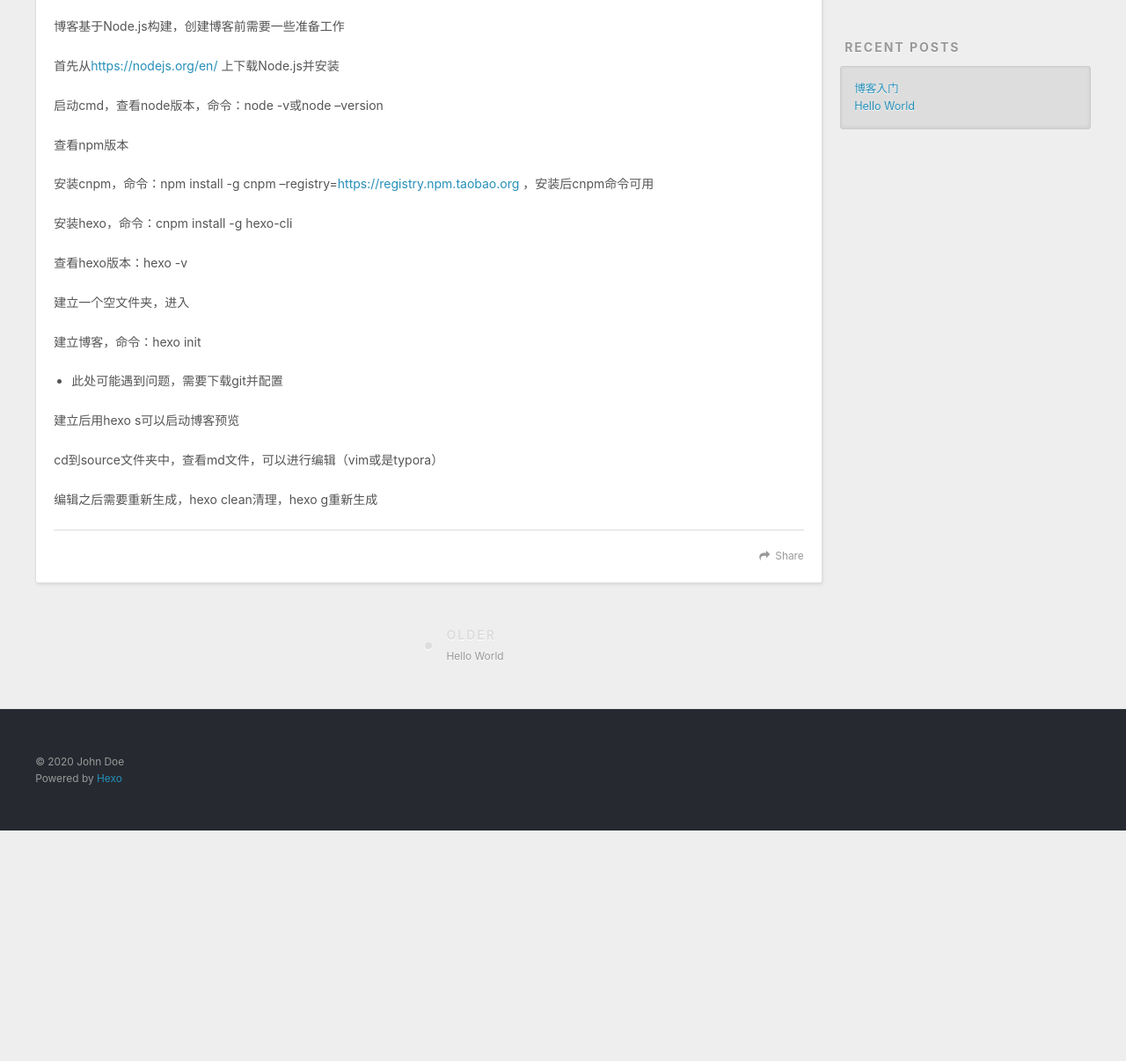
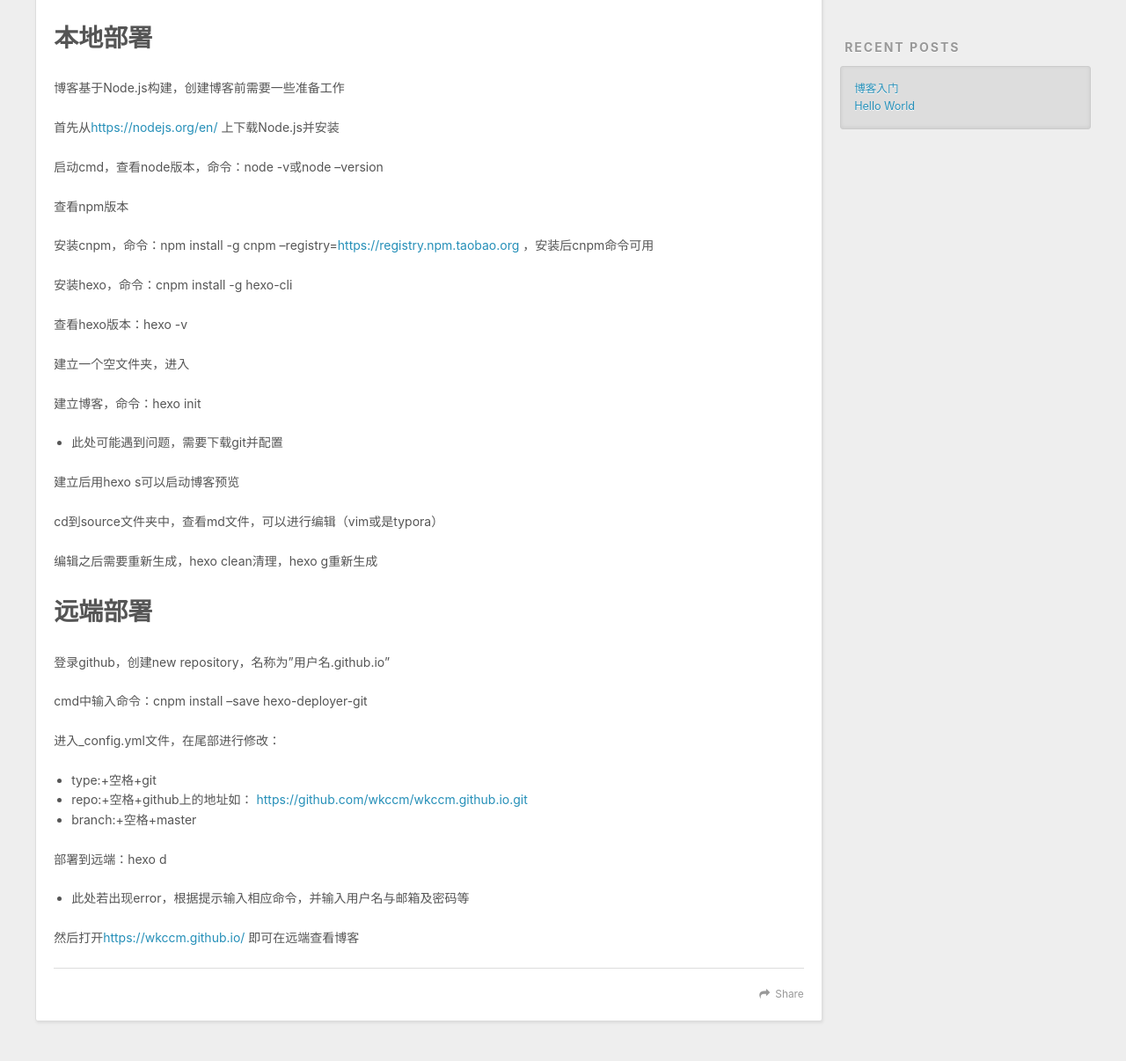
Before and after one commit to wkccm/wkccm.github.io, a plain HTML site: page 2020/07/18/博客入门/index.html in a window 1280 px wide. Shown: the part 434-1640 px from the top of the page at 88% size. Before the commit the page ends 1378 px from the top, so only its background shows below. Drawn offline with nearby package versions, Linux system fonts and the light colour scheme.

Commit message:
Site updated: 2020-07-18 15:01:18

```diff
--- a/2020/07/18/博客入门/index.html
+++ b/2020/07/18/博客入门/index.html
@@ -7,15 +7,15 @@
 
   <title>博客入门 | Hexo</title>
   <meta name="viewport" content="width=device-width, initial-scale=1, maximum-scale=1">
-  <meta name="description" content="博客基于Node.js构建，创建博客前需要一些准备工作 首先从https:&#x2F;&#x2F;nodejs.org&#x2F;en&#x2F; 上下载Node.js并安装 启动cmd，查看node版本，命令：node -v或node –version 查看npm版本 安装cnpm，命令：npm install -g cnpm –registry&#x3D;https:&#x2F;&#x2F;registry.npm.taobao.org ，安装后cnpm命令可用">
+  <meta name="description" content="本地部署博客基于Node.js构建，创建博客前需要一些准备工作 首先从https:&#x2F;&#x2F;nodejs.org&#x2F;en&#x2F; 上下载Node.js并安装 启动cmd，查看node版本，命令：node -v或node –version 查看npm版本 安装cnpm，命令：npm install -g cnpm –registry&#x3D;https:&#x2F;&#x2F;registry.npm.taobao.org ，安装后cnpm">
 <meta property="og:type" content="article">
 <meta property="og:title" content="博客入门">
 <meta property="og:url" content="http://yoursite.com/2020/07/18/%E5%8D%9A%E5%AE%A2%E5%85%A5%E9%97%A8/index.html">
 <meta property="og:site_name" content="Hexo">
-<meta property="og:description" content="博客基于Node.js构建，创建博客前需要一些准备工作 首先从https:&#x2F;&#x2F;nodejs.org&#x2F;en&#x2F; 上下载Node.js并安装 启动cmd，查看node版本，命令：node -v或node –version 查看npm版本 安装cnpm，命令：npm install -g cnpm –registry&#x3D;https:&#x2F;&#x2F;registry.npm.taobao.org ，安装后cnpm命令可用">
+<meta property="og:description" content="本地部署博客基于Node.js构建，创建博客前需要一些准备工作 首先从https:&#x2F;&#x2F;nodejs.org&#x2F;en&#x2F; 上下载Node.js并安装 启动cmd，查看node版本，命令：node -v或node –version 查看npm版本 安装cnpm，命令：npm install -g cnpm –registry&#x3D;https:&#x2F;&#x2F;registry.npm.taobao.org ，安装后cnpm">
 <meta property="og:locale" content="en_US">
 <meta property="article:published_time" content="2020-07-18T05:15:30.844Z">
-<meta property="article:modified_time" content="2020-07-18T06:39:28.087Z">
+<meta property="article:modified_time" content="2020-07-18T06:54:56.408Z">
 <meta property="article:author" content="John Doe">
 <meta name="twitter:card" content="summary">
 
@@ -88,7 +88,7 @@
 
     <div class="article-entry" itemprop="articleBody">
 
-        <p>博客基于Node.js构建，创建博客前需要一些准备工作</p>
+        <h1 id="本地部署"><a href="#本地部署" class="headerlink" title="本地部署"></a>本地部署</h1><p>博客基于Node.js构建，创建博客前需要一些准备工作</p>
 <p>首先从<a href="https://nodejs.org/en/" target="_blank" rel="noopener">https://nodejs.org/en/</a> 上下载Node.js并安装</p>
 <p>启动cmd，查看node版本，命令：node -v或node –version</p>
 <p>查看npm版本</p>
@@ -103,6 +103,19 @@
 <p>建立后用hexo s可以启动博客预览</p>
 <p>cd到source文件夹中，查看md文件，可以进行编辑（vim或是typora）</p>
 <p>编辑之后需要重新生成，hexo clean清理，hexo g重新生成</p>
+<h1 id="远端部署"><a href="#远端部署" class="headerlink" title="远端部署"></a>远端部署</h1><p>登录github，创建new repository，名称为”用户名.github.io”</p>
+<p>cmd中输入命令：cnpm install –save hexo-deployer-git</p>
+<p>进入_config.yml文件，在尾部进行修改：</p>
+<ul>
+<li>type:+空格+git</li>
+<li>repo:+空格+github上的地址如： <a href="https://github.com/wkccm/wkccm.github.io.git" target="_blank" rel="noopener">https://github.com/wkccm/wkccm.github.io.git</a> </li>
+<li>branch:+空格+master</li>
+</ul>
+<p>部署到远端：hexo d</p>
+<ul>
+<li>此处若出现error，根据提示输入相应命令，并输入用户名与邮箱及密码等</li>
+</ul>
+<p>然后打开<a href="https://wkccm.github.io/" target="_blank" rel="noopener">https://wkccm.github.io/</a> 即可在远端查看博客</p>
 
 
     </div>
```
Also changed, not shown: index.html (+14 -1 lines).
